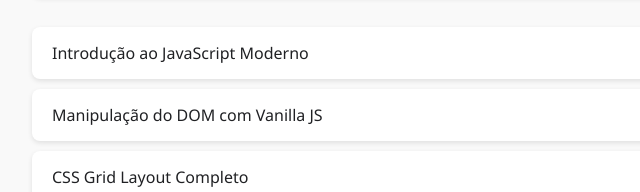
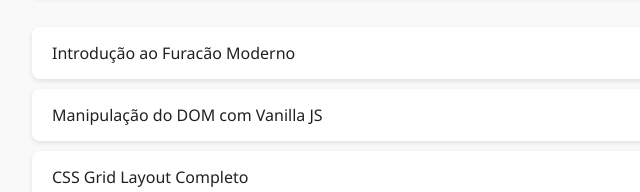
Before and after one commit to casadosnerds/lista-de-aulas, a plain HTML site: page index.html in a window 1280 px wide. Shown: the part 161-353 px from the top of the page, 208-848 px from the left. Drawn offline with Linux system fonts and the light colour scheme.

Commit message:
Update index.html

```diff
--- a/index.html
+++ b/index.html
@@ -117,7 +117,7 @@
   <script>
     window.onload = function () {
       const lessons = [
-        { title: "Introdução ao JavaScript Moderno", url: "#intro-js" },
+        { title: "Introdução ao Furacão Moderno", url: "#intro-js" },
         { title: "Manipulação do DOM com Vanilla JS", url: "#dom-manipulation" },
         { title: "CSS Grid Layout Completo", url: "#css-grid" },
         { title: "Flexbox na Prática", url: "#flexbox" },
```
